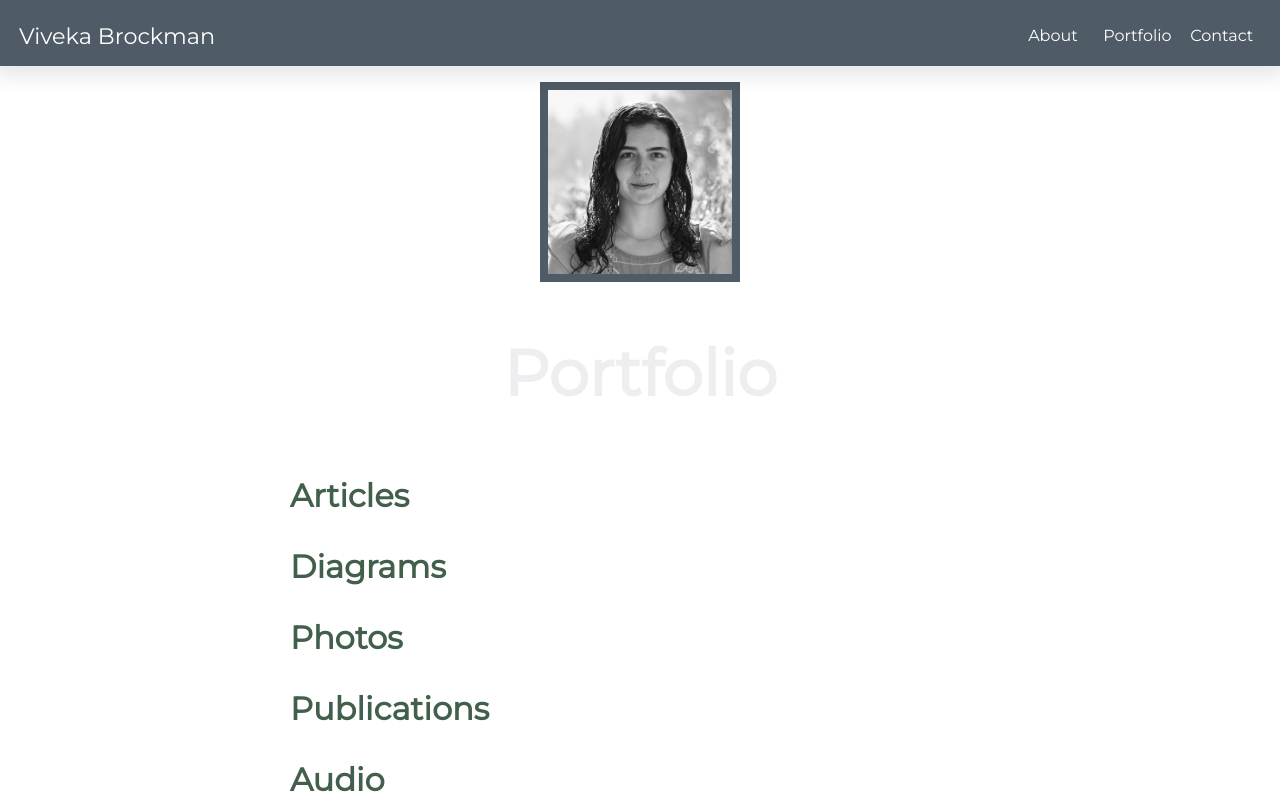
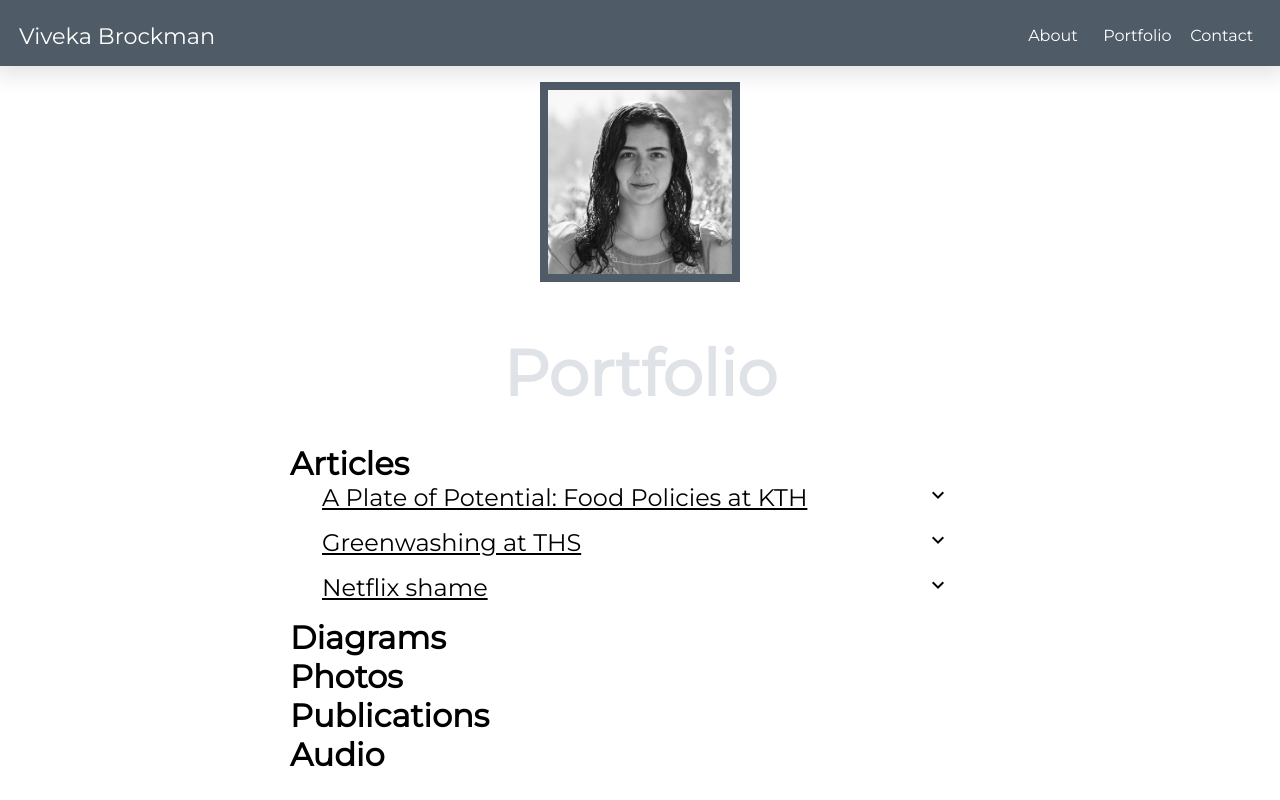
Before and after one commit to vivbrockman/vivbrockman.github.io, an Angular app: page /portfolio in a window 1280 px wide. Built offline with nearby package versions, Linux system fonts and the light colour scheme.

Commit message:
style indentation, added projects

```diff
--- a/src/app/app.module.ts
+++ b/src/app/app.module.ts
@@ -1,5 +1,6 @@
 import { BrowserModule } from '@angular/platform-browser';
 import { NgModule } from '@angular/core';
+import { CommonModule } from '@angular/common';
 
 import { AppRoutingModule } from './app-routing.module';
 import { AppComponent } from './app.component';
@@ -26,7 +27,8 @@ import { PortfolioComponent } from './components/portfolio/portfolio.component';
     BrowserModule,
     HttpClientModule,
     AppRoutingModule,
-    BrowserAnimationsModule
+    BrowserAnimationsModule,
+    CommonModule
   ],
   providers: [],
   bootstrap: [AppComponent]
--- a/src/app/components/about/about.component.html
+++ b/src/app/components/about/about.component.html
@@ -73,9 +73,9 @@
         </div>
 
         <div class="Section">
-            <div class="SectionTitle">KI, Karolinska Institute University Hospital, Sweden  </div>
+            <div class="SectionTitle">KI, Karolinska Institute University Hospital, Sweden </div>
             <div class="SectionContent">
-                <div class="SectionLeft">
+                <div class="SectionLeft full">
                     Olaf Bergmann Lab at Biomedicum Stockholm Group
                 </div>
                 <div class="SectionMiddle">
@@ -89,7 +89,7 @@
                     </div>
                 </div>
 
-                <div class="SectionLeft">
+                <div class="SectionLeft full">
                     Bio Informatics & Computational Biology
                 </div>
                 <div class="SectionMiddle">
@@ -137,7 +137,8 @@
             <div class="SectionTitle">The KTH Green Week</div>
             <div class="SectionContent">
                 <div class="SectionLeft full">
-                    <div class="description">KTH edition of EU Green Week, a sustainability oriented businesses relations events connecting companies and students.</div>
+                    <div class="description">KTH edition of EU Green Week, a sustainability oriented businesses
+                        relations events connecting companies and students.</div>
                     <ul>
                         <li>Advisor and Co Project Manager 2021</li>
                         <li>Project Manager 2020</li>
@@ -207,7 +208,7 @@
                     </div>
                 </div>
 
-                <div class="SectionLeft">
+                <div class="SectionLeft full">
                     Bio Informatics & Computational Biology
                 </div>
                 <div class="SectionMiddle">
@@ -238,7 +239,7 @@
                         - present
                     </div>
                 </div>
-                <div class="SectionLeft">
+                <div class="SectionLeft full">
                     Lessons held in English, Swedish, German, and Spanish.
                 </div>
                 <div class="SectionMiddle">
--- a/src/app/components/about/about.component.scss
+++ b/src/app/components/about/about.component.scss
@@ -1,7 +1,6 @@
 .PageContentContainer {
     max-width: 700px;
     margin: 0 auto;
-    padding: 0 4em 4em 4em;
 
     .Section {
         margin-bottom: 2em;
@@ -60,14 +59,14 @@
     }
 }
 
-@media (max-width: 550px) {
+@media (max-width: 768px) {
     .PageContentContainer {
-        padding: 0 5px;
+        padding: 0 1em;
 
         .SectionContent {
             display: grid;
-            grid-template-columns: auto 80px 80px;
-            padding: 0 3px;
+            grid-template-columns: auto 60px 60px;
+            // padding: 0 3px;
         }
 
         .SectionTitle {
@@ -82,3 +81,27 @@
     }
 
 }
+
+@media (min-width: 768px) {
+    .PageContentContainer {
+        padding: 0 4em 4em 4em;
+
+        .SectionContent {
+        }
+
+        .SectionTitle {
+            font-size: large;
+            padding: 0 3px;
+        }
+
+        .SectionSubHeader {
+            padding: 0 2rem;
+
+        }
+
+        .Section {
+            padding: 0 4rem;
+        }
+    }
+
+}
--- a/src/app/components/navbar/navbar.component.scss
+++ b/src/app/components/navbar/navbar.component.scss
@@ -35,11 +35,13 @@
         padding: 0.5em;
         padding-top: calc(0.5em + 5px);
         text-decoration: none;
+        border-bottom: 1px solid transparent;
         color: #fff
     }
 
     .nav-links > a:hover {
         font-weight: 600;
+        border-bottom: 1px solid;
     }
 
     .nav-links > img {
@@ -60,7 +62,7 @@
 
 .hamburger {
     width: 30px;
-    height: 4px;
+    height: 3px;
     background: #FFFFFF;
     opacity: 0.8;
     position: absolute;
@@ -73,7 +75,7 @@
     content: '';
     position: absolute;
     width: 30px;
-    height: 4px;
+    height: 3px;
     background: #FFFFFF;
     transition: 0.5s;
 }
--- a/src/app/components/page-header/page-header.component.scss
+++ b/src/app/components/page-header/page-header.component.scss
@@ -7,9 +7,9 @@
 
     h1 {
         color: #c0c5ce;
-        opacity: 0.3;
+        opacity: 0.5;
         padding: 0.5em 0;
-        font-size: 7em;
+        font-size: 5em;
     }
 }
 
--- a/src/app/components/portfolio/portfolio.component.html
+++ b/src/app/components/portfolio/portfolio.component.html
@@ -1,8 +1,52 @@
 <div class="PageContainer">
     <app-page-header [title]="title"></app-page-header>
     <div class="PageContentContainer">
-        <h1 class="SectionHeader">Articles</h1>
+        <h1>Articles</h1>
+        <div class="iframes-wrapper">
+            <section class="expandcollapse-item">
+                <div (click)="active = !active" class="collapse-item">
+                    <a>A Plate of Potential: Food Policies at KTH</a>
+                    <span class="material-icons">{{ !active ?  'keyboard_arrow_up' : 'keyboard_arrow_down' }}</span>
+                </div>
 
+                <div class="slideDown" [hidden]="active">
+                    <article class="expand-collapse-content">
+                        <iframe class="iframe"
+                            src="https://drive.google.com/file/d/1l8uK5wZ7f_lAOcH-zyLmSjs7bNyWaWtU/preview"></iframe>
+                    </article>
+                </div>
+            </section>
+
+            <section class="expandcollapse-item">
+                <div (click)="active2 = !active2" class="collapse-item">
+                    <a>Greenwashing at THS</a>
+                    <span class="material-icons">{{ !active2 ?  'keyboard_arrow_up' : 'keyboard_arrow_down' }}</span>
+                </div>
+
+                <div class="slideDown" [hidden]="active2">
+                    <article class="expand-collapse-content">
+                        <iframe
+                            src="https://drive.google.com/file/d/1Sd5bbTFhTE7l99k5tuhXXU99tE6_TZ0f/preview"></iframe>
+                    </article>
+                </div>
+            </section>
+
+            <section class="expandcollapse-item">
+                <div (click)="active3 = !active3" class="collapse-item">
+                    <a>Netflix shame</a>
+                    <span class="material-icons">{{ !active3 ?  'keyboard_arrow_up' : 'keyboard_arrow_down' }}</span>
+                </div>
+
+                <div class="slideDown" [hidden]="active3">
+                    <article class="expand-collapse-content">
+                        <iframe
+                            src="https://drive.google.com/file/d/16-BOMPfRuK3YC_D1zZNNbIFxKxVz9sY5/preview"></iframe>
+                    </article>
+                </div>
+            </section>
+
+
+        </div>
         <h1 class="SectionHeader">Diagrams</h1>
 
         <h1 class="SectionHeader">Photos</h1>
--- a/src/app/components/portfolio/portfolio.component.scss
+++ b/src/app/components/portfolio/portfolio.component.scss
@@ -7,17 +7,34 @@
         margin-bottom: 2em;
     }
 
-    .SectionHeader {
-        color: #425f4b;
+    h1 {
         font-size: 2em;
-        padding-top: 1em;
+        // color: #425f4b;
     }
 
-    .SectionContent {
-        display: grid;
-        grid-template-columns: auto 80px 80px;
-        // padding: 0 2em;
-        // grid-gap: 0.5em 1em;
+    > .iframes-wrapper {
+        padding: 1em 0;
+
+        section {
+            padding-bottom: 1em;
+        }
+
+        a {
+            font-size: 1.5rem;
+            text-decoration: underline;
+        }
+
+        a:hover {
+        }
+
+        .collapse-item {
+            display: grid;
+            grid-template-columns: auto 2em;;
+        }
+    }
+
+    > .iframes-wrapper > section:hover {
+        color: -webkit-link!important;
     }
 
     .SectionSubHeader {
@@ -79,6 +96,48 @@
             padding: 0 1px;
 
         }
+
+        > .iframes-wrapper {
+            padding: 1em 0;
+
+            a {
+                font-size: 1rem;
+            }
+        }
+
+        iframe {
+            padding: 1em 0;
+            margin: 0 auto;
+            width: 80%;
+            height: 30em;
+            border: none;
+            display: block;
+            border-style:none;
+        }
     }
 
+
 }
+
+@media (min-width: 768px) {
+    .PageContentContainer {
+        .iframes-wrapper {
+            padding: 0 2em;
+        }
+    }
+}
+
+.expandcollapse-item {
+    overflow: hidden;
+    // border-top:1px solid blue;
+}
+
+.collapse-item {
+
+}
+
+iframe {
+    width: 100%;
+    height: 40em;
+    border: none;
+}
--- a/src/app/components/portfolio/portfolio.component.ts
+++ b/src/app/components/portfolio/portfolio.component.ts
@@ -7,6 +7,10 @@ import { Component, OnInit } from '@angular/core';
 })
 export class PortfolioComponent implements OnInit {
   title = 'Portfolio';
+  active = true;
+  active2 = true;
+  active3 = true;
+
   constructor() { }
 
   ngOnInit(): void {
--- a/src/index.html
+++ b/src/index.html
@@ -1,5 +1,6 @@
 <!doctype html>
 <html lang="en">
+
 <head>
   <meta charset="utf-8">
   <title>Viveka Brockman</title>
@@ -9,7 +10,9 @@
   <link href="https://fonts.googleapis.com/css?family=Roboto:300,400,500&display=swap" rel="stylesheet">
   <link href="https://fonts.googleapis.com/icon?family=Material+Icons" rel="stylesheet">
 </head>
+
 <body class="mat-typography">
   <app-root></app-root>
 </body>
+
 </html>
--- a/src/styles.scss
+++ b/src/styles.scss
@@ -6,3 +6,8 @@
     padding: 0;
 }
 html, body { height: 100%; }
+
+
+.material-icons {
+    font-family: 'Material Icons'!important;
+}
```
